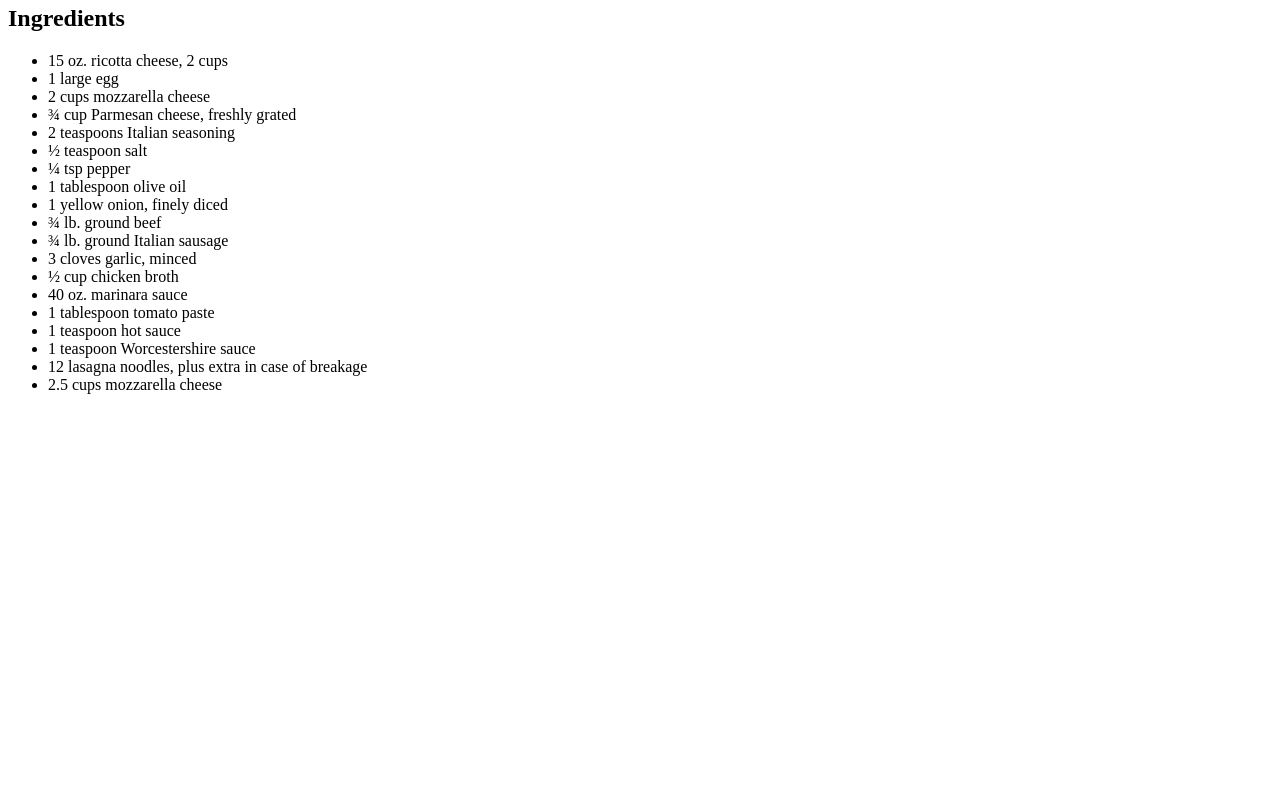
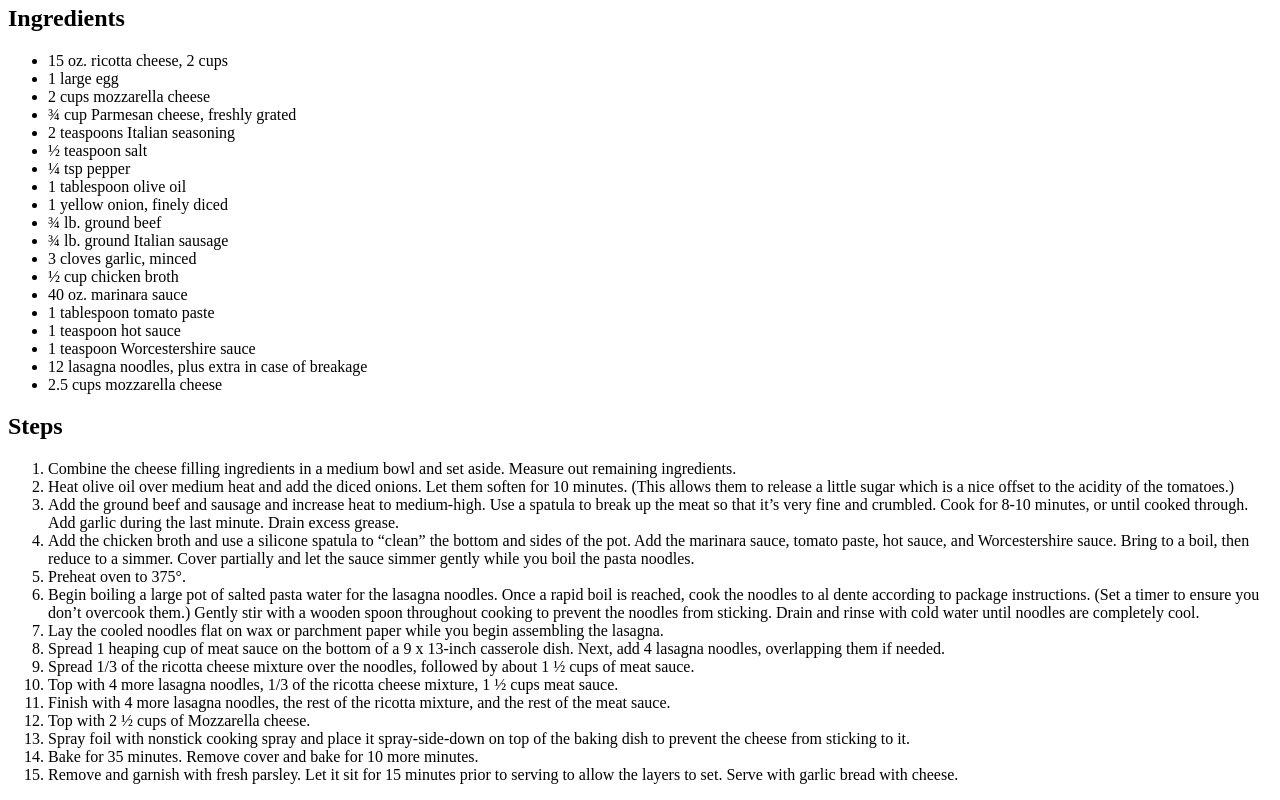
Before and after one commit to lieuanthony/odin-recipes, a plain HTML site: page recipes/lasagna.html in a window 1280 px wide. Shown: the part 1098-1898 px from the top of the page. Before the commit the page ends 1508 px from the top, so only its background shows below. Drawn offline with Linux system fonts and the light colour scheme.

Commit message:
Add steps to make Lasagna recipe

```diff
--- a/recipes/lasagna.html
+++ b/recipes/lasagna.html
@@ -34,5 +34,23 @@
             <li>12 lasagna noodles, plus extra in case of breakage</li>
             <li>2.5 cups mozzarella cheese</li>
         </ul>
+        <h2>Steps</h2>
+        <ol>
+            <li>Combine the cheese filling ingredients in a medium bowl and set aside. Measure out remaining ingredients.</li>
+            <li>Heat olive oil over medium heat and add the diced onions. Let them soften for 10 minutes. (This allows them to release a little sugar which is a nice offset to the acidity of the tomatoes.)</li>
+            <li>Add the ground beef and sausage and increase heat to medium-high. Use a spatula to break up the meat so that it’s very fine and crumbled. Cook for 8-10 minutes, or until cooked through. Add garlic during the last minute. Drain excess grease.</li>
+            <li>Add the chicken broth and use a silicone spatula to “clean” the bottom and sides of the pot. Add the marinara sauce, tomato paste, hot sauce, and Worcestershire sauce. Bring to a boil, then reduce to a simmer. Cover partially and let the sauce simmer gently while you boil the pasta noodles.</li>
+            <li>Preheat oven to 375°.</li>
+            <li>Begin boiling a large pot of salted pasta water for the lasagna noodles. Once a rapid boil is reached, cook the noodles to al dente according to package instructions. (Set a timer to ensure you don’t overcook them.) Gently stir with a wooden spoon throughout cooking to prevent the noodles from sticking. Drain and rinse with cold water until noodles are completely cool.</li>
+            <li>Lay the cooled noodles flat on wax or parchment paper while you begin assembling the lasagna.</li>
+            <li>Spread 1 heaping cup of meat sauce on the bottom of a 9 x 13-inch casserole dish. Next, add 4 lasagna noodles, overlapping them if needed.</li>
+            <li>Spread 1/3 of the ricotta cheese mixture over the noodles, followed by about 1 ½ cups of meat sauce.</li>
+            <li>Top with 4 more lasagna noodles, 1/3 of the ricotta cheese mixture, 1 ½ cups meat sauce.</li>
+            <li>Finish with 4 more lasagna noodles, the rest of the ricotta mixture, and the rest of the meat sauce.</li>
+            <li>Top with 2 ½ cups of Mozzarella cheese.</li>
+            <li>Spray foil with nonstick cooking spray and place it spray-side-down on top of the baking dish to prevent the cheese from sticking to it.</li>
+            <li>Bake for 35 minutes. Remove cover and bake for 10 more minutes.</li>
+            <li>Remove and garnish with fresh parsley. Let it sit for 15 minutes prior to serving to allow the layers to set. Serve with garlic bread with cheese.</li>
+        </ol>
     </body>
 </html>
```
